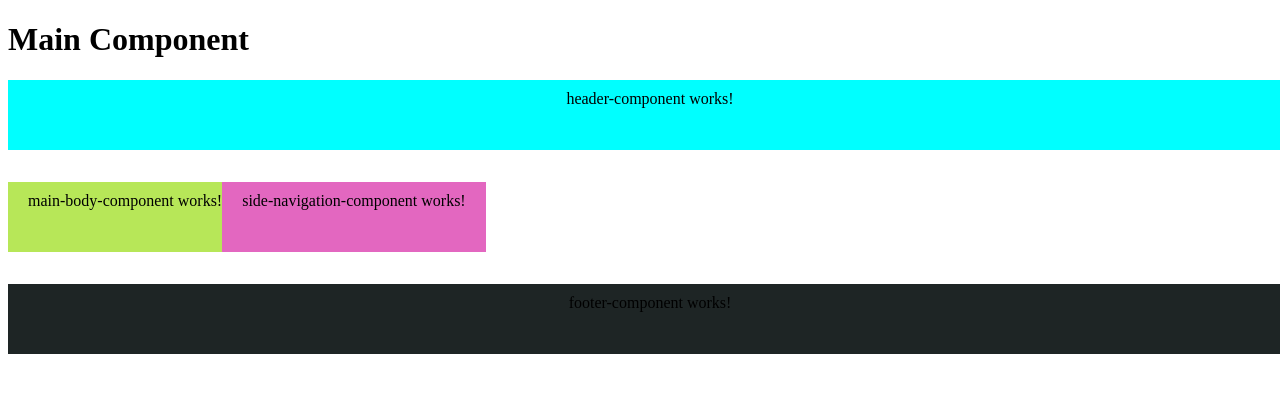
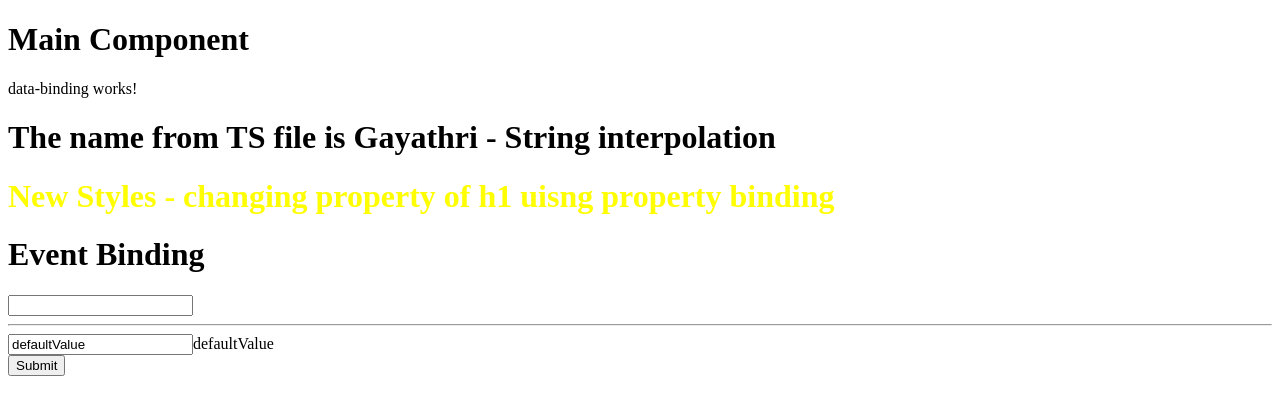
Before and after one commit to gayathridhiya/angular_practice_1, an Angular app: page / in a window 1280 px wide. Shown: the top 414 px of the page. Built offline with nearby package versions, Linux system fonts and the light colour scheme.

Commit message:
Databinding

```diff
--- a/src/app/app.component.html
+++ b/src/app/app.component.html
@@ -1,8 +1,11 @@
 <h1>Main Component</h1>
 
-<app-header-component></app-header-component>
+<!-- <app-header-component></app-header-component>
 <div class="mainAndSide">
   <app-main-body-component></app-main-body-component>
   <app-side-navigation-component></app-side-navigation-component>
 </div>
-<app-footer-component></app-footer-component>
+<app-footer-component></app-footer-component> -->
+<app-data-binding>
+
+</app-data-binding>
--- /dev/null
+++ b/src/app/data-binding/data-binding.component.html
@@ -0,0 +1,12 @@
+<p>data-binding works!</p>
+<h1>The name from TS file is {{name}} - String interpolation</h1>
+<h1 [style]="style" >New Styles - changing property of h1 uisng property binding</h1>
+
+<h1>Event Binding</h1>
+<input type="text" (input)="handleInputChange($event)"/>
+<hr/>
+<!-- <input type="text" value="defaultValue" (input)="handleChange($event)"/> -->
+<input type="text" [(ngModel)] = "twoWayBindValue"/>
+<span>{{twoWayBindValue}}</span>
+<br/>
+<button type="submit" [disabled]="shouldEnable" (click)="handleClick()"> Submit </button>
--- /dev/null
+++ b/src/app/data-binding/data-binding.component.ts
@@ -0,0 +1,25 @@
+import { Component } from '@angular/core';
+
+@Component({
+  selector: 'app-data-binding',
+  templateUrl: './data-binding.component.html',
+  styleUrls: ['./data-binding.component.css']
+})
+export class DataBindingComponent {
+  name = 'Gayathri';
+  style = "color:yellow";
+  twoWayBindValue = "defaultValue";
+  shouldEnable = false;
+
+  handleInputChange(event : any){
+    console.log(event.target.value)
+  }
+
+  handleClick(){
+    if(this.twoWayBindValue === 'submitted'){
+
+      this.shouldEnable = true;
+    }
+
+  }
+}
```
Also changed, not shown: src/app/app.module.ts (+6 -2 lines), src/app/data-binding/data-binding.component.css (added), 1 other file (tests, documents, lock files or other folders).
